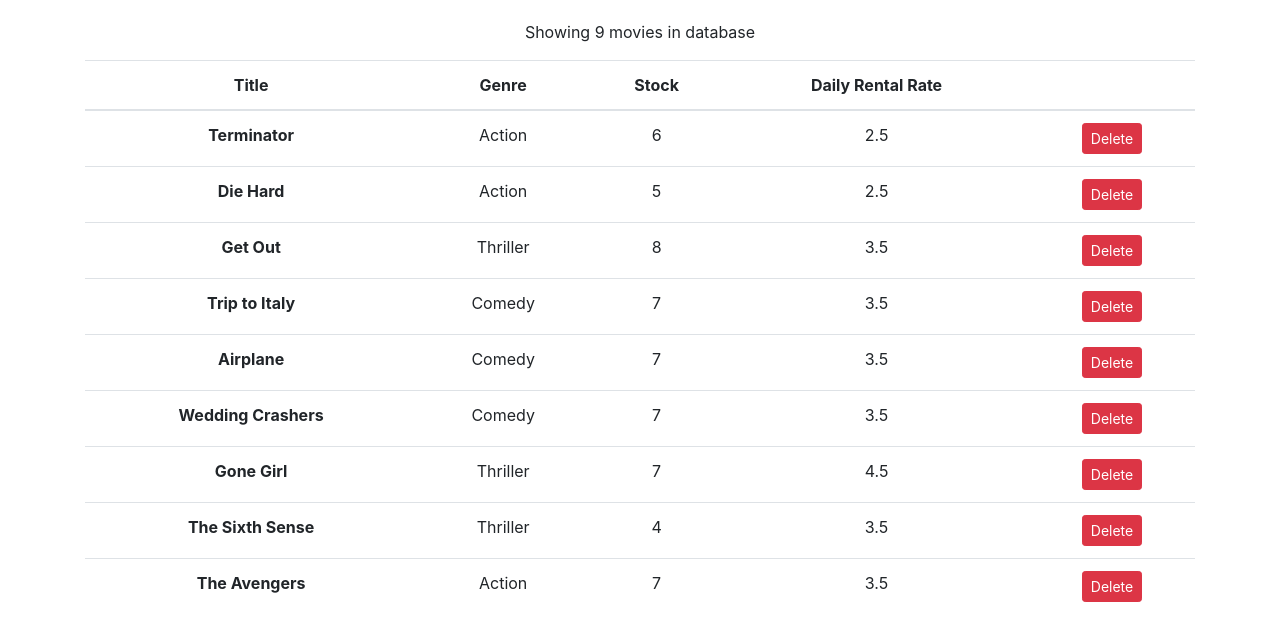
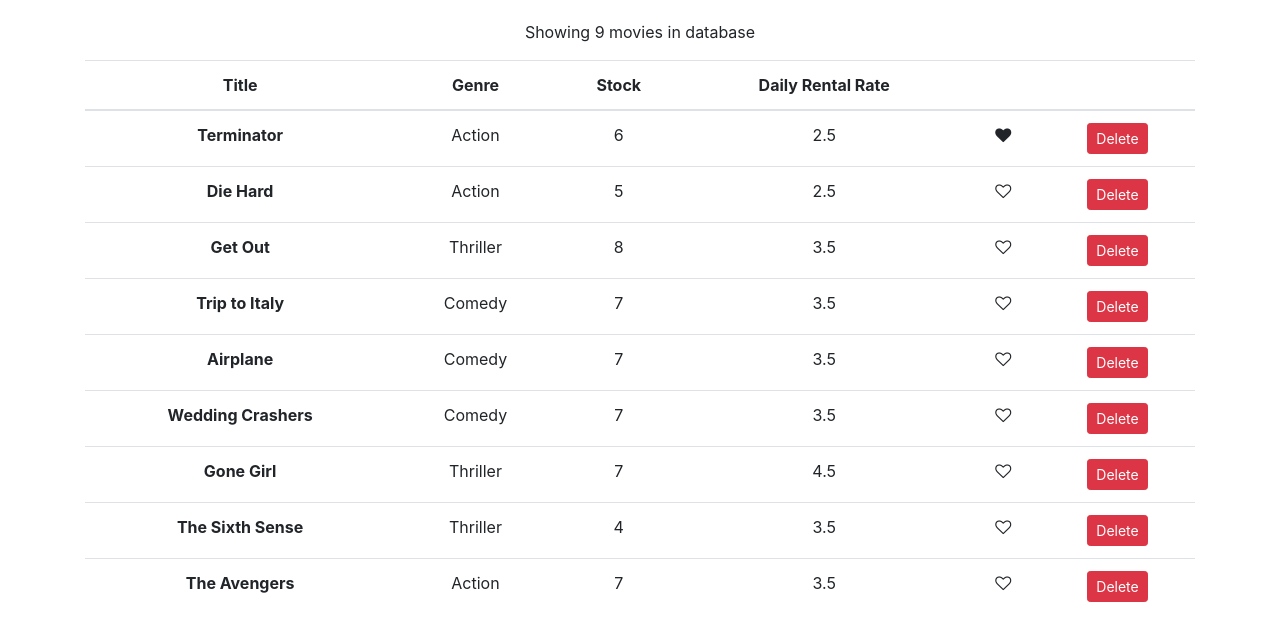
Before and after one commit to aravindanvenkataraju/react, a React (Create React App) app in the folder vidly/: page / in a window 1280 px wide. Shown: the top 640 px of the page. Built offline with nearby package versions, Linux system fonts and the light colour scheme.

Commit message:
add like button to movies in vidly app

```diff
--- /dev/null
+++ b/vidly/src/components/common/like.jsx
@@ -0,0 +1,15 @@
+import React from "react";
+const Like = props => {
+  let classes = "fa fa-heart";
+  if (!props.liked) classes += "-o";
+  return (
+    <i
+      className={classes}
+      aria-hidden="true"
+      onClick={props.onClick}
+      style={{ cursor: "pointer" }}
+    ></i>
+  );
+};
+
+export default Like;
--- a/vidly/src/components/movies.jsx
+++ b/vidly/src/components/movies.jsx
@@ -1,5 +1,6 @@
 import React, { Component } from "react";
 import { getMovies } from "../services/fakeMovieService";
+import Like from "./common/like";
 export class Movies extends Component {
   state = {
     movies: getMovies()
@@ -22,6 +23,7 @@
               <th scope="col">Stock</th>
               <th scope="col">Daily Rental Rate</th>
               <th scope="col"></th>
+              <th scope="col"></th>
             </tr>
           </thead>
           <tbody>
@@ -31,6 +33,12 @@
                 <td>{movie.genre.name}</td>
                 <td>{movie.numberInStock}</td>
                 <td>{movie.dailyRentalRate}</td>
+                <td>
+                  <Like
+                    liked={movie.liked}
+                    onClick={() => this.handleLike(movie)}
+                  />
+                </td>
                 <td>
                   <button
                     className="btn btn-danger btn-sm"
@@ -56,4 +64,13 @@
     }
     this.setState({ movies: _movies });
   }
+
+  handleLike = movie => {
+    console.log("Like clicked movie : " + movie.title);
+    let _movies = this.state.movies;
+    let index = _movies.indexOf(movie);
+    _movies[index] = { ..._movies[index] };
+    _movies[index].liked = !_movies[index].liked;
+    this.setState({ _movies });
+  };
 }
--- a/vidly/src/services/fakeMovieService.js
+++ b/vidly/src/services/fakeMovieService.js
@@ -7,7 +7,8 @@
     genre: { _id: "5b21ca3eeb7f6fbccd471818", name: "Action" },
     numberInStock: 6,
     dailyRentalRate: 2.5,
-    publishDate: "2018-01-03T19:04:28.809Z"
+    publishDate: "2018-01-03T19:04:28.809Z",
+    liked: true
   },
   {
     _id: "5b21ca3eeb7f6fbccd471816",
```
